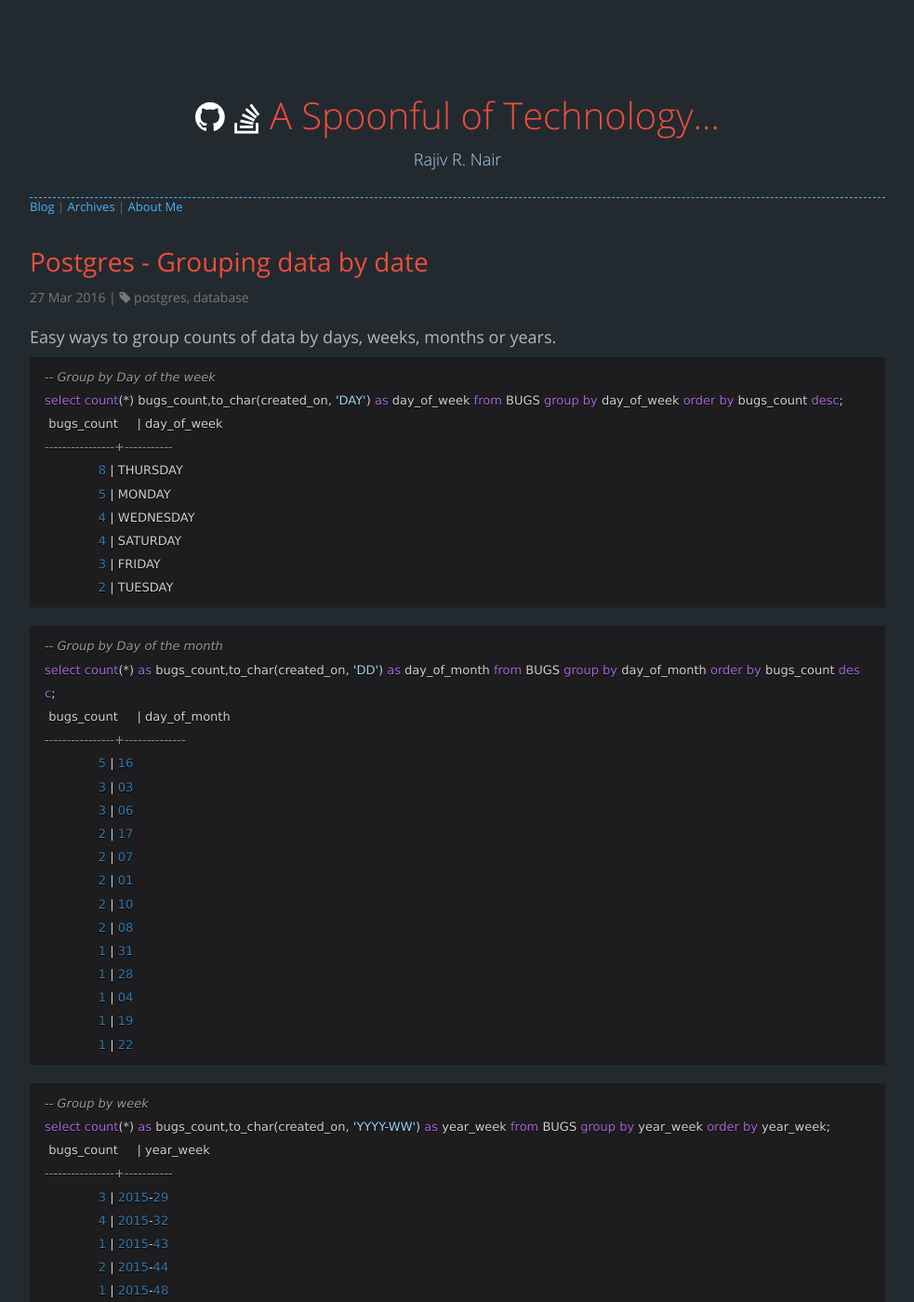
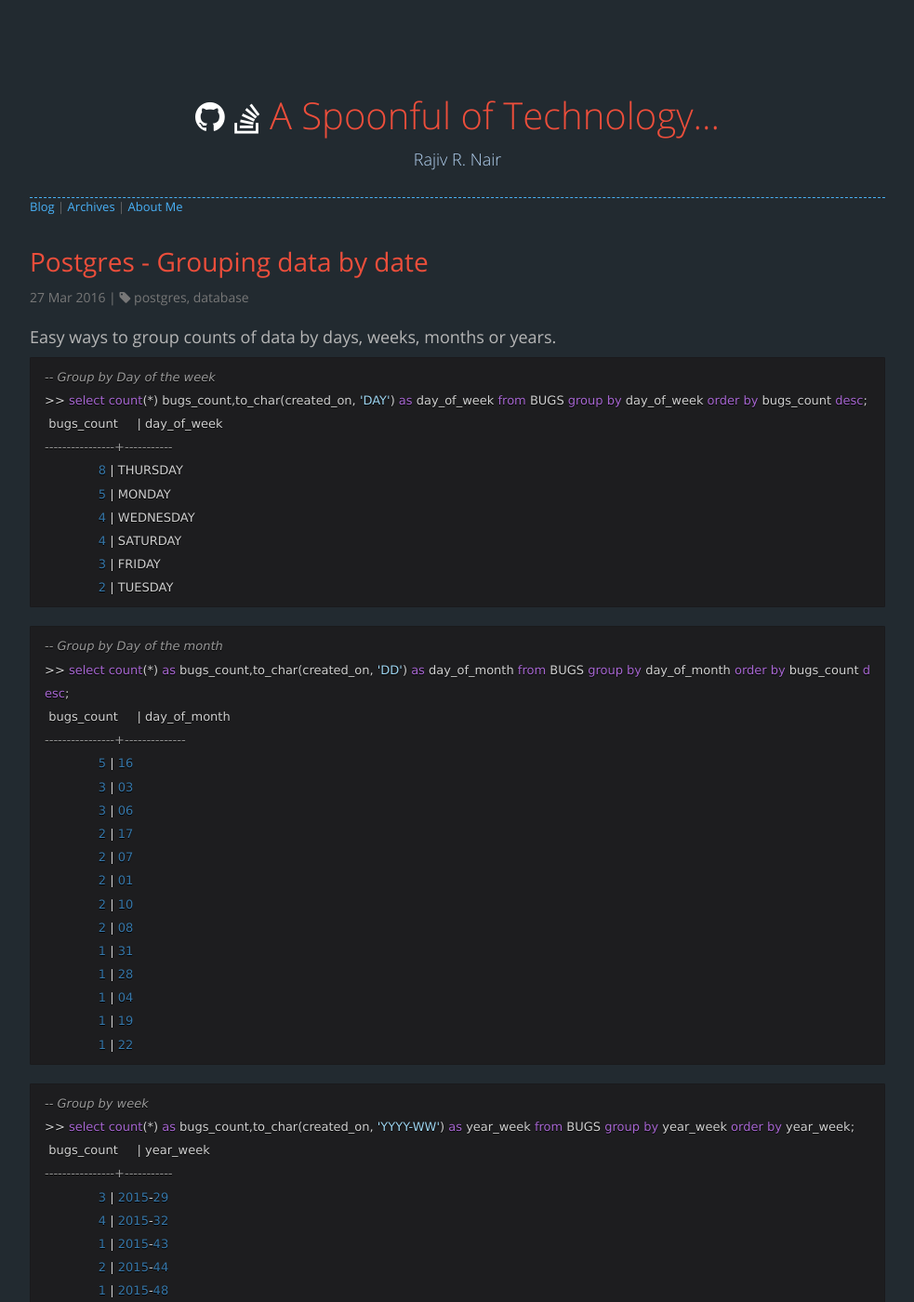
Before and after one commit to rajivrnair/rajivrnair.github.io, a Jekyll site: the page built from _posts/2016-03-27-postgres-grouping.md, in a window 1280 px wide and 1400 px high. Shown: the whole window at 93% size, without its empty margins (148-1131 px from the left). Built offline with Jekyll 4.4.1, drawn with Linux system fonts in a browser that asks for light colours; nearby versions of some CDN libraries; comment, search, counter and statistics services are not loaded.

```diff
--- a/_posts/2016-03-27-postgres-grouping.md
+++ b/_posts/2016-03-27-postgres-grouping.md
@@ -8,7 +8,7 @@ tags: [postgres, database]
 
 ~~~ sql
 -- Group by Day of the week
-select count(*) bugs_count,to_char(created_on, 'DAY') as day_of_week from BUGS group by day_of_week order by bugs_count desc;
+>> select count(*) bugs_count,to_char(created_on, 'DAY') as day_of_week from BUGS group by day_of_week order by bugs_count desc;
  bugs_count     | day_of_week
 ----------------+-----------
               8 | THURSDAY
@@ -21,7 +21,7 @@ select count(*) bugs_count,to_char(created_on, 'DAY') as day_of_week from BUGS g
 
 ~~~ sql
 -- Group by Day of the month
-select count(*) as bugs_count,to_char(created_on, 'DD') as day_of_month from BUGS group by day_of_month order by bugs_count desc;
+>> select count(*) as bugs_count,to_char(created_on, 'DD') as day_of_month from BUGS group by day_of_month order by bugs_count desc;
  bugs_count     | day_of_month
 ----------------+--------------
               5 | 16
@@ -41,7 +41,7 @@ select count(*) as bugs_count,to_char(created_on, 'DD') as day_of_month from BUG
 
 ~~~ sql
 -- Group by week
-select count(*) as bugs_count,to_char(created_on, 'YYYY-WW') as year_week from BUGS group by year_week order by year_week;
+>> select count(*) as bugs_count,to_char(created_on, 'YYYY-WW') as year_week from BUGS group by year_week order by year_week;
  bugs_count     | year_week
 ----------------+-----------
               3 | 2015-29
@@ -57,7 +57,7 @@ select count(*) as bugs_count,to_char(created_on, 'YYYY-WW') as year_week from B
 
 ~~~ sql
 -- group by month+year
-select count(*) as bugs_count,to_char(created_on, 'YYYY-MM') as year_month from BUGS group by year_month order by year_month;
+>> select count(*) as bugs_count,to_char(created_on, 'YYYY-MM') as year_month from BUGS group by year_month order by year_month;
  bugs_count     | year_month
 ----------------+------------
               3 | 2015-07
@@ -71,7 +71,7 @@ select count(*) as bugs_count,to_char(created_on, 'YYYY-MM') as year_month from
 
 ~~~ sql
 -- group by year
-select count(*) as bugs_count,to_char(created_on, 'YYYY') as year from BUGS group by year order by year;
+>> select count(*) as bugs_count,to_char(created_on, 'YYYY') as year from BUGS group by year order by year;
  bugs_count     | year
 ----------------+------
              11 | 2015
```
